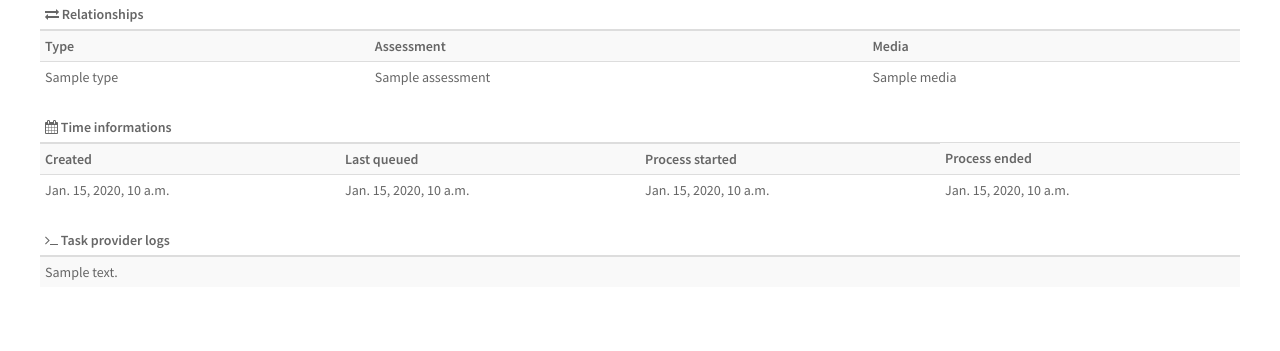
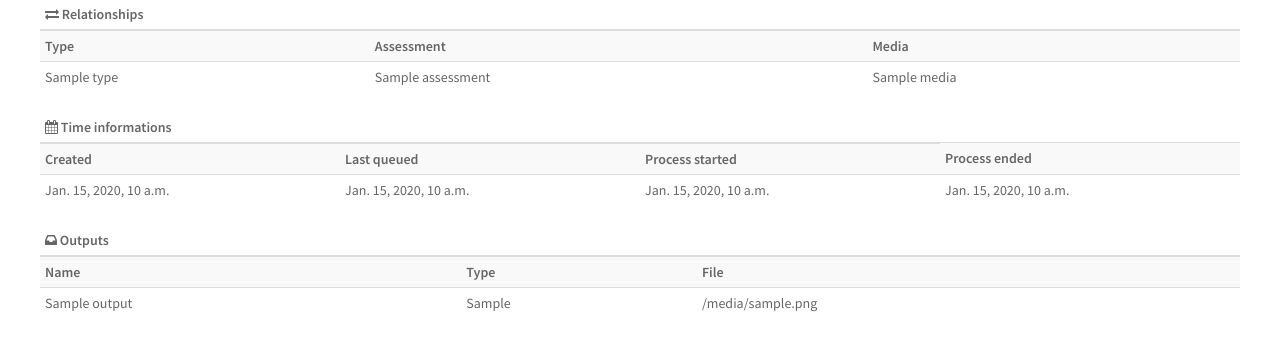
Before and after one commit to encoding-ninja/pixelwalker, a Django app: template pixelwalker/engine/webgui/templates/task/read.html in a window 1280 px wide. Shown: the part 161-512 px from the top of the page. Run offline with Django 3.2, Linux system fonts and the light colour scheme; the template is opened without the code that fills it: most values are stand-ins (such as "Sample title", 1, 10 or a date in 2020); some libraries are stand-ins or nearby versions.

Commit message:
Adding support for Probe task
+ various improvments

```diff
--- a/pixelwalker/engine/models.py
+++ b/pixelwalker/engine/models.py
@@ -1,5 +1,6 @@
 # -*- coding: utf-8 -*-
 from django.db import models
+from django.conf import settings
 import os
 
 from . import utils
@@ -108,3 +109,6 @@ class TaskOutput(models.Model):
         (MEDIA, 'Media'),
     )
     type = models.IntegerField(default=PLAIN, choices=OUTPUT_TYPES)
+
+    def get_url(self):
+        return settings.MEDIA_URL+self.file_path.replace(settings.MEDIA_ROOT+'\\','').replace(settings.MEDIA_ROOT+'/','').replace('\\','/')
--- a/pixelwalker/engine/urls.py
+++ b/pixelwalker/engine/urls.py
@@ -34,6 +34,8 @@ urlpatterns = [
     # Task
     path('task', task.list, name='webgui_task-list'),
     path('task/<int:task_id>', task.read, name='webgui_task-read'),
+    path('task/<int:task_id>/redo', task.redo, name='webgui_task-redo'),
+    path('task/<int:task_id>/abort', task.abort, name='webgui_task-abort'),
     # AppSettings
     path('app_settings', app_settings.read, name='webgui_app-settings-read'),
     path('app_settings/update', app_settings.update, name='webgui_app-settings-update'),
--- a/pixelwalker/engine/webgui/templates/task/read.html
+++ b/pixelwalker/engine/webgui/templates/task/read.html
@@ -15,13 +15,29 @@
 {% block options %}
     <ul>
         <li><a href='#' onclick='goBack()'><i class='fa fa-caret-left'></i> Back</a></li>
+        {% if task.state > 1 %}
+        <li><a href="{% url 'webgui_task-redo' task.id %}"><i class='fa fa-refresh'></i> Redo</a></li>
+        {% endif %}
+        {% if task.state < 2 %}
+        <li><a href="{% url 'webgui_task-abort' task.id %}"><i class='fa fa-times'></i> Abort</a></li>
+        {% endif %}
     </ul>
 {% endblock %}
 
 {% block content %}
 <h4>
     <span class='info'>Task:</span> #{{ task.id }}<br>
-    <span class="label label-default">{{ task.get_state_display }}</span>
+    {% if task.state == 1 %}
+    <span class="state label label-default label-primary">{{ task.get_state_display }}</span>
+    {% elif task.state == 2 %}
+    <span class="state label label-default label-success">{{ task.get_state_display }}</span>
+    {% elif task.state == 3 %}
+    <span class="state label label-default label-danger">{{ task.get_state_display }}</span>
+    {% elif task.state == 4 %}
+    <span class="state label label-default label-warning">{{ task.get_state_display }}</span>
+    {% else %}
+    <span class="state label label-default">{{ task.get_state_display }}</span>
+    {% endif %}
 </h4>
 
 <table class='table table-striped table-condensed'>
@@ -75,16 +91,28 @@
 <table class='table table-striped table-condensed'>
     <thead>
         <tr>
-            <th><i class='fa fa-terminal'></i> Task provider logs</th>
+            <th colspan='3'><i class='fa fa-inbox'></i> Outputs</th>
         </tr>
     </thead>
     <tbody>
         <tr>
-            <td>{{ task.message }}</td>
+            <td><b>Name</b></td>
+            <td><b>Type</b></td>
+            <td><b>File</b></td>
         </tr>
+        {% for output in output_list %}
+        <tr>
+            <td>{{ output.name }}</td>
+            <td>{{ output.get_type_display }}</td>
+            <td><a href="{{ output.get_url }}" target='output_{{ output.id }}'>{{ output.file_path }}</a></td>
+        </tr>
+        {% empty %}
+        <tr>
+            <td colspan='3'><i>No existing output to be displayed</i></td>
+        </tr>
+        {% endfor %}
     </tbody>
 </table>
-
 {% endblock %}
 
 {% block css_requirements %}
--- a/pixelwalker/worker/api/v1/endpoints.py
+++ b/pixelwalker/worker/api/v1/endpoints.py
@@ -5,7 +5,7 @@ from django.views.decorators.csrf import csrf_exempt
 
 import json, requests, threading
 
-from ...task_providers import thumbnail
+from ...task_providers import thumbnail, probe
 
 def index(request):
     return HttpResponse("Hello, world. You're at the api root.")
@@ -27,6 +27,8 @@ def task_submit(request):
     # new job for the task
     if task_type == 'THUMBNAIL':
         task_provider = thumbnail.ThumbnailProvider(task_id, task_media_file_path)
+    elif task_type == 'PROBE':
+        task_provider = probe.ProbeProvider(task_id, task_media_file_path)
     else:
         return HttpResponseBadRequest("The task type of the request is not available: "+str(data['type']))
 
--- a/pixelwalker/worker/task_providers/generic.py
+++ b/pixelwalker/worker/task_providers/generic.py
@@ -44,7 +44,6 @@ class TaskProvider(object):
         data = {}
         data['id'] = self.task_id
         data['state'] = 'ERROR'
-        data['logs'] = str(self.subprocess_out) + str(self.subprocess_err)
         url = "http://localhost:8000/api/v1/engine/task/"+str(self.task_id)
         headers = {'content-type': 'application/json'}
         r=requests.post(url, data=json.dumps(data), headers=headers)
@@ -52,7 +51,6 @@ class TaskProvider(object):
     def acknowledge_success(self, data):
         data['id'] = self.task_id
         data['state'] = 'SUCCESS'
-        data['logs'] = str(self.subprocess_out) + str(self.subprocess_err)
         url = "http://localhost:8000/api/v1/engine/task/"+str(self.task_id)
         headers = {'content-type': 'application/json'}
         r=requests.post(url, data=json.dumps(data), headers=headers)
--- a/pixelwalker/worker/task_providers/thumbnail.py
+++ b/pixelwalker/worker/task_providers/thumbnail.py
@@ -18,7 +18,7 @@ class ThumbnailProvider(TaskProvider):
         TaskProvider.__init__(self, task_id, input_file_path)
 
     def execute(self):
-        """Using FFprobe to get input video file informations"""
+        """Using FFmpeg to generate a thumbnail"""
         self.output_file_path = os.path.join(os.path.dirname(self.input_file_path), self.input_file_name+"_task-"+str(self.task_id)+"-thumbnail.jpg")
         command = ['ffmpeg',
                 '-ss', '1',
```
Also changed, not shown: pixelwalker/engine/api/v1/endpoints.py (+27 -0 lines), pixelwalker/engine/webgui/templates/task/list.html (+16 -0 lines), pixelwalker/engine/webgui/views_task.py (+14 -1 lines), pixelwalker/worker/task_providers/probe.py (added, +46 -0 lines).
